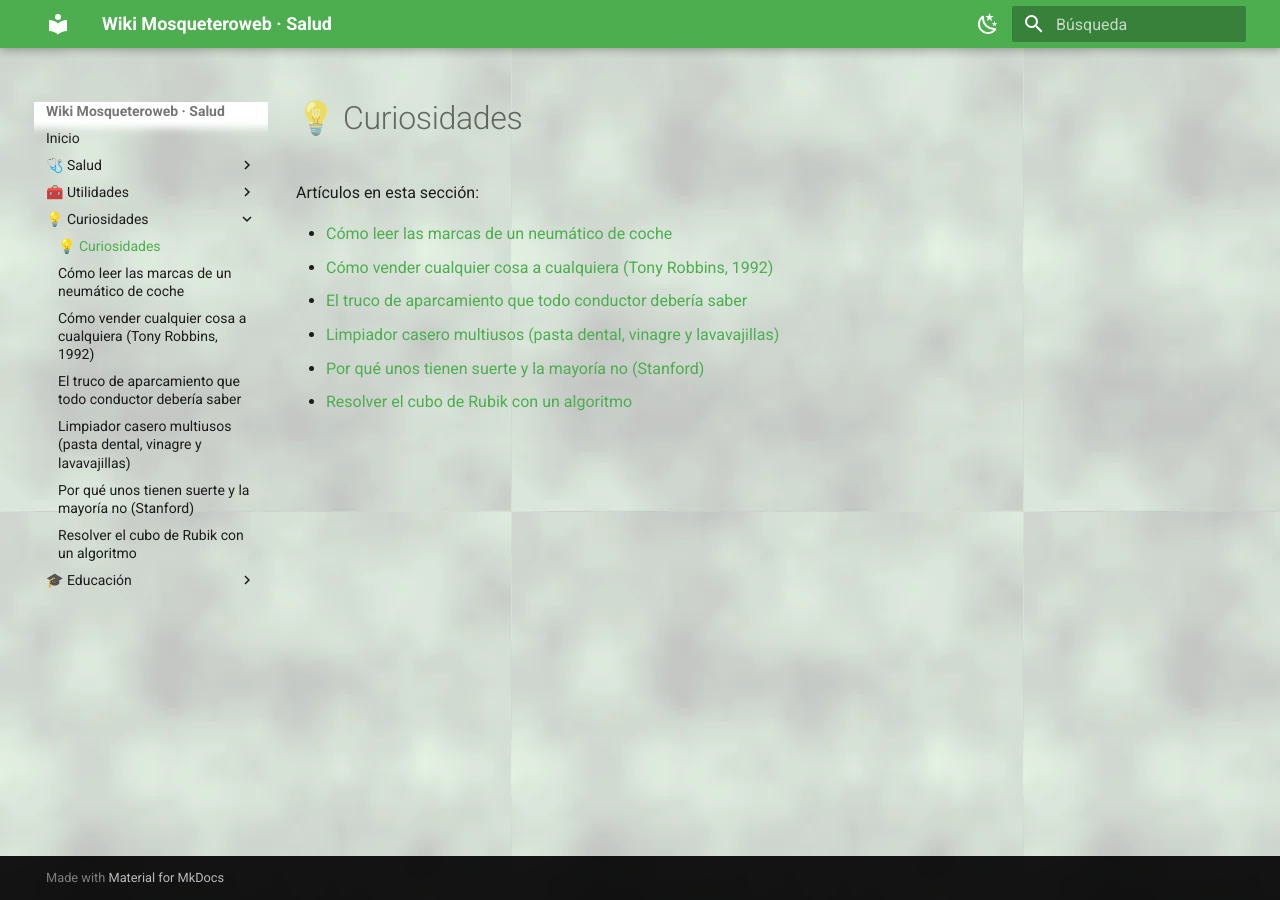
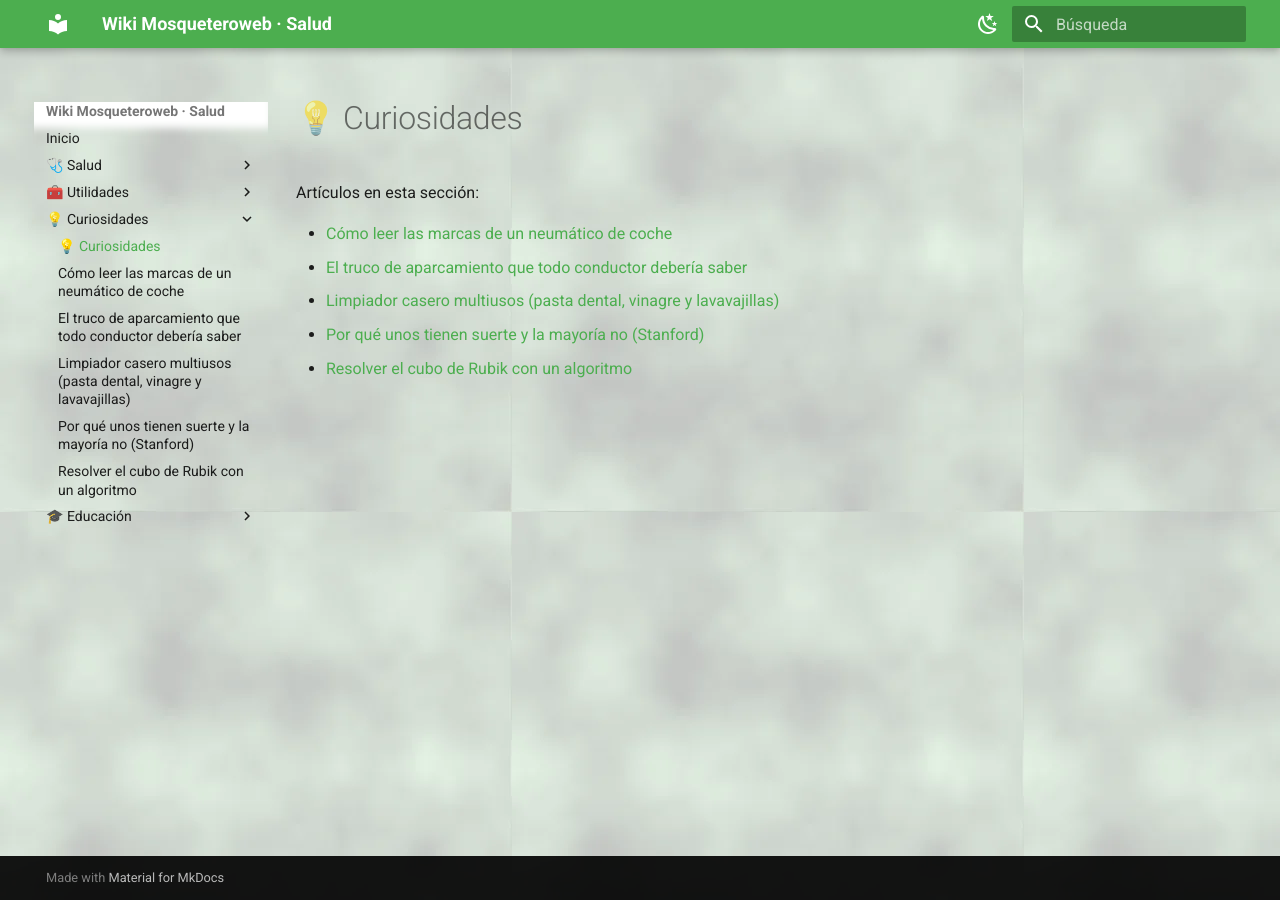
Before and after one commit to mosqueteroweb/Salud, an MkDocs documentation site: the page built from docs/curiosidades/index.md, in a window 1280 px wide. Built offline with MkDocs 1.6.1 and Material for MkDocs 9.7.7, drawn with Linux system fonts in a browser that asks for light colours.

Commit message:
Eliminar artículos de Tony Robbins / Skill Arbitrage y su referencia en índice

```diff
--- a/docs/curiosidades/index.md
+++ b/docs/curiosidades/index.md
@@ -3,7 +3,6 @@
 Artículos en esta sección:
 
 - [Cómo leer las marcas de un neumático de coche](como-leer-las-marcas-de-un-neumatico-de-coche.md)
-- [Cómo vender cualquier cosa a cualquiera (Tony Robbins, 1992)](como-vender-cualquier-cosa-a-cualquiera-tony-robbins-1992.md)
 - [El truco de aparcamiento que todo conductor debería saber](el-truco-de-aparcamiento-que-todo-conductor-deberia-saber.md)
 - [Limpiador casero multiusos (pasta dental, vinagre y lavavajillas)](limpiador-casero-multiusos-pasta-dental-vinagre-y-lavavajillas.md)
 - [Por qué unos tienen suerte y la mayoría no (Stanford)](por-que-unos-tienen-suerte-y-la-mayoria-no-stanford.md)
```
Also changed, not shown: docs/curiosidades/como-vender-cualquier-cosa-a-cualquiera-tony-robbins-1992.md (deleted, +0 -5 lines), docs/educacion/prueba-embed-youtube.md (deleted, +0 -5 lines).
